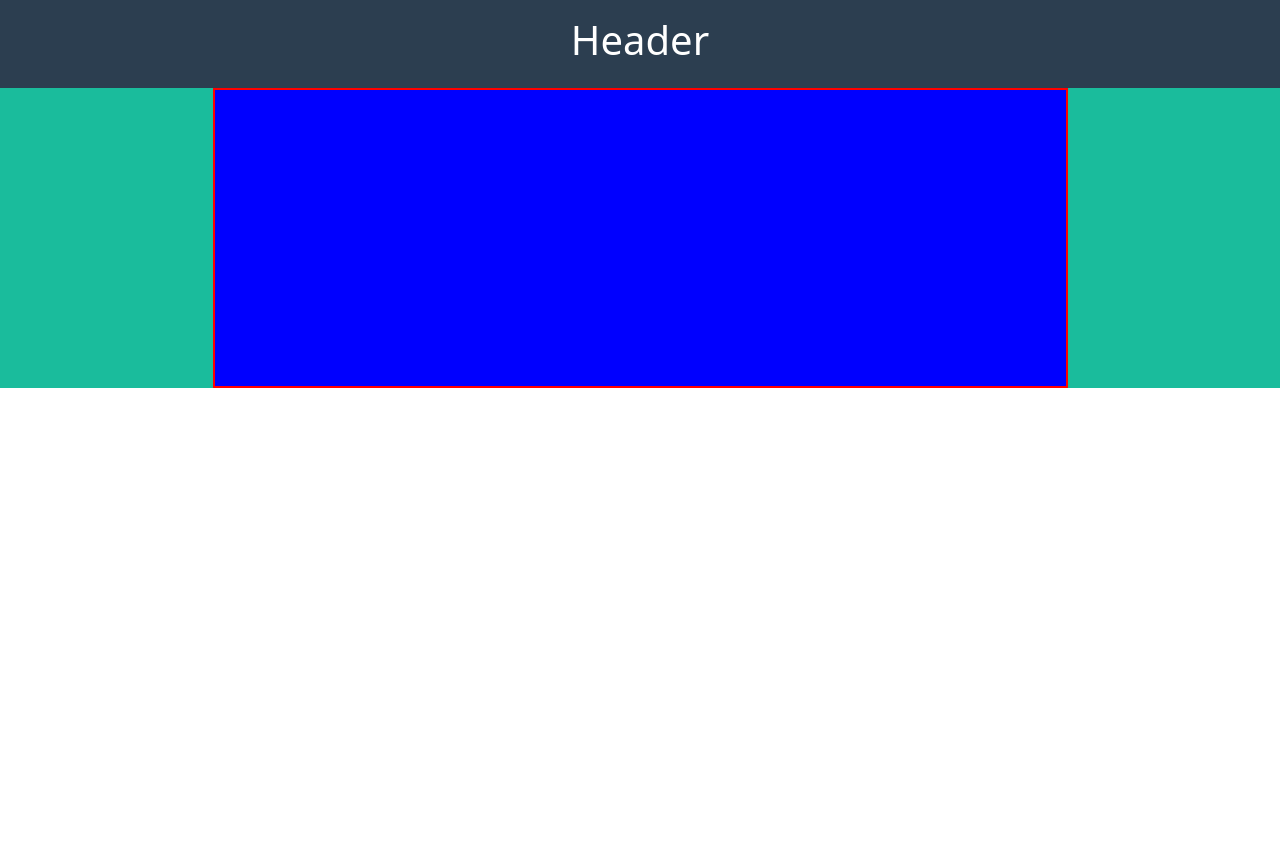
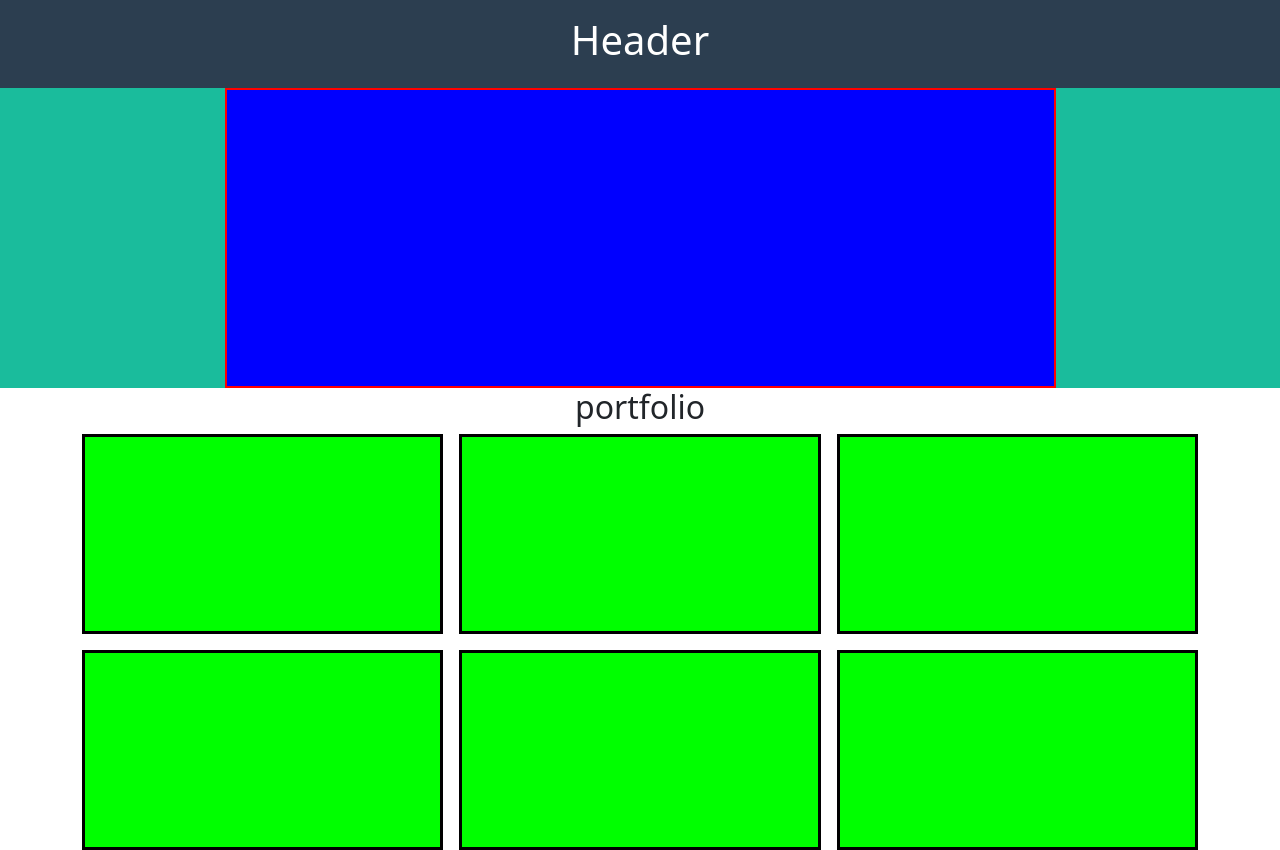
Before and after one commit to TommasoBernardo/html-css-bootstrap-freelancer, a plain HTML site: page index.html in a window 1280 px wide. Before the commit the page ends 800 px from the top, so only its background shows below. Drawn offline with nearby package versions, Linux system fonts and the light colour scheme.

Commit message:
finish section portfolio

```diff
--- a/index.html
+++ b/index.html
@@ -28,7 +28,9 @@
         <section class="my-start">
             <div class="container">
                 <div class="row justify-content-center">
-                    <div class="my-star col-9"></div>
+                    <div class=" col-9">
+                        <div class="my-star"></div>
+                    </div>
                 </div>
             </div>
 
@@ -37,8 +39,45 @@
         <section id="portfolio">
             <div class="container">
                 <div class="row">
-                    <div class="col-12"></div>
+                    <div class="col-12">
+                        <h2 class="text-center">
+                            portfolio
+                        </h2>
+                    </div>
                 </div>
+
+                <div class="row g-3">
+                    <div class="col-12 col-md-6 col-lg-4">
+                        <div class="my-product">
+                        </div>
+                    </div>
+
+                    <div class="col-12 col-md-6 col-lg-4">
+                        <div class="my-product">
+                        </div>
+                    </div>
+
+                    <div class="col-12 col-md-6 col-lg-4">
+                        <div class="my-product">
+                        </div>
+                    </div>
+
+                    <div class="col-12 col-md-6 col-lg-4">
+                        <div class="my-product">
+                        </div>
+                    </div>
+
+                    <div class="col-12 col-md-6 col-lg-4">
+                        <div class="my-product">
+                        </div>
+                    </div>
+
+                    <div class="col-12 col-md-6 col-lg-4">
+                        <div class="my-product">
+                        </div>
+                    </div>
+                </div>
+            </div>
             </div>
         </section>
     </main>
--- a/style.css
+++ b/style.css
@@ -21,3 +21,9 @@ header{
     height: 300px;
     border: 2px solid red;
 }
+
+.my-product{
+    background-color: lime;
+    height: 200px;
+    border: 3px solid black;
+}
```
